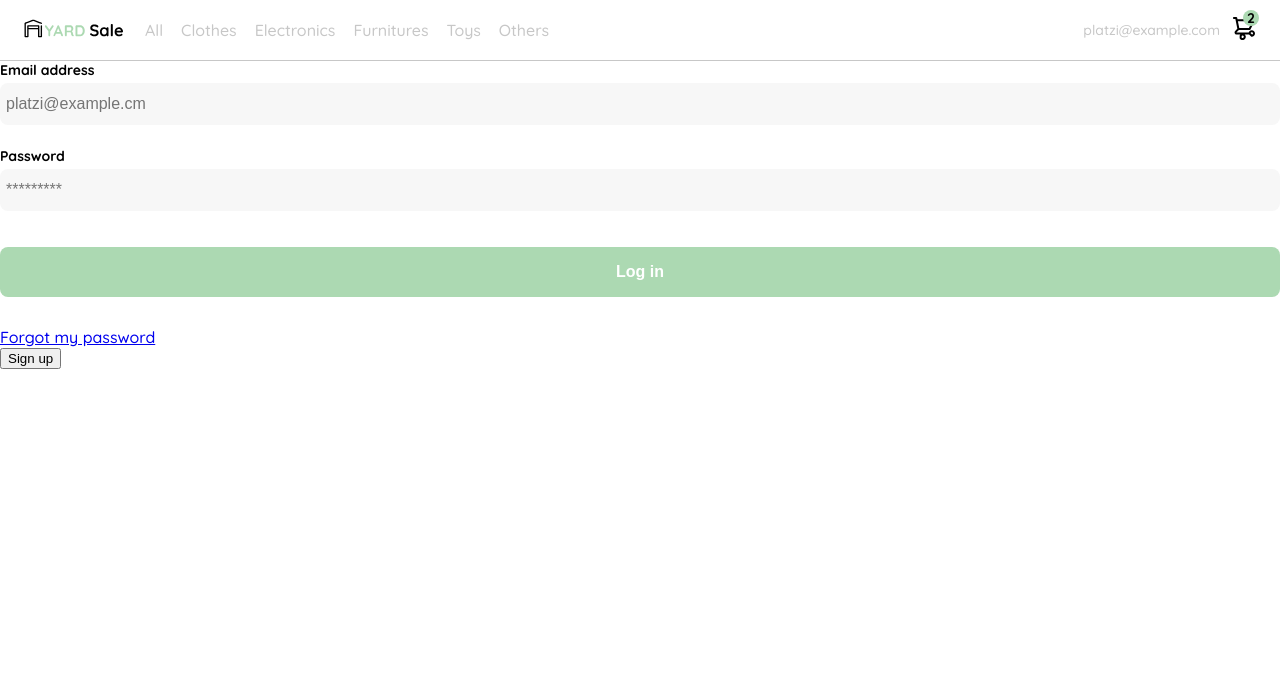
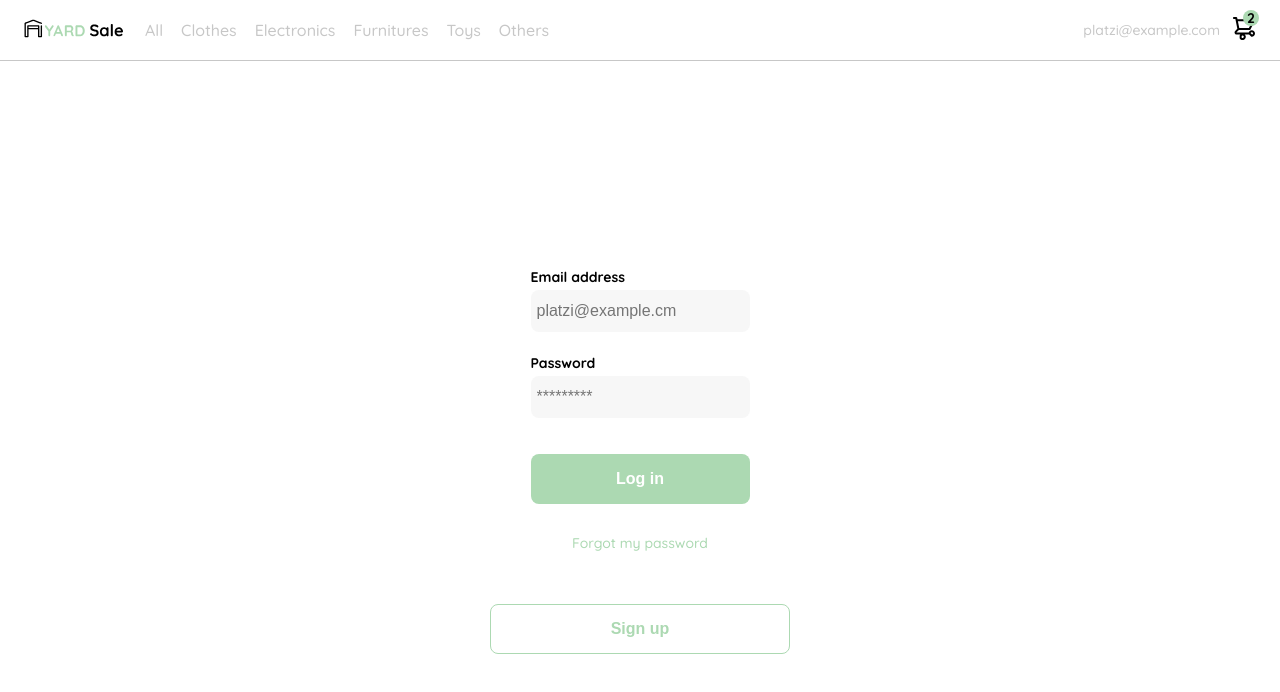
Before and after one commit to davejuanes/react-shop, a React app: page /login in a window 1280 px wide. Shown: the top 692 px of the page. Built offline with nearby package versions, Linux system fonts and the light colour scheme.

Commit message:
FIX ERRORS CLASE 16 AND 17

```diff
--- a/src/pages/Login.jsx
+++ b/src/pages/Login.jsx
@@ -1,12 +1,12 @@
 import React from 'react';
-import '../styles/Login.scss';
+import '@styles/Login.scss';
 
 import logo_yard_sale from '@logos/logo_yard_sale.svg';
 
 const Login = () => {
 	return (
-		<div className="Login">
-			<div className="Login-container">
+		<div className="login">
+			<div className="form-container">
 				<img src={ logo_yard_sale } alt="logo" className="logo" />
 				<form action="/" className="form">
 					<label htmlFor="email" className="label">Email address</label>
--- a/src/styles/Login.scss
+++ b/src/styles/Login.scss
@@ -1,12 +1,12 @@
 @import 'vars';
 
-.login {
+.Login {
 	width: 100%;
 	height: 100vh;
 	display: grid;
 	place-items: center;
 }
-.form-container {
+.Login-container {
 	display: grid;
 	grid-template-rows: auto 1fr auto;
 	width: 300px;
@@ -17,22 +17,16 @@
 	justify-self: center;
 	display: none;
 }
-.title {
-  font-size: var(--lg);
-  margin-bottom: 12px;
-  text-align: center;
-}
-.subtitle {
-  color: var(--very-light-pink);
-  font-size: var(--md);
-  font-weight: 300;
-  margin-top: 0;
-  margin-bottom: 32px;
-  text-align: center;
-}
 .form {
 	display: flex;
 	flex-direction: column;
+}
+.form a {
+	color: var(--hospital-green);
+	font-size: var(--sm);
+	text-align: center;
+	text-decoration: none;
+	margin-bottom: 52px;
 }
 .label {
 	font-size: var(--sm);
@@ -48,11 +42,25 @@
 	padding: 6px;
 	margin-bottom: 12px;
 }
+.input-email {
+	margin-bottom: 22px;
+}
 .primary-button {
 	background-color: var(--hospital-green);
 	border-radius: 8px;
 	border: none;
 	color: var(--white);
+	width: 100%;
+	cursor: pointer;
+	font-size: var(--md);
+	font-weight: bold;
+	height: 50px;
+}
+.secondary-button {
+	background-color: var(--white);
+	border-radius: 8px;
+	border: 1px solid var(--hospital-green);
+	color: var(--hospital-green);
 	width: 100%;
 	cursor: pointer;
 	font-size: var(--md);
```
Lines whose indentation alone changed are shown as unchanged.
